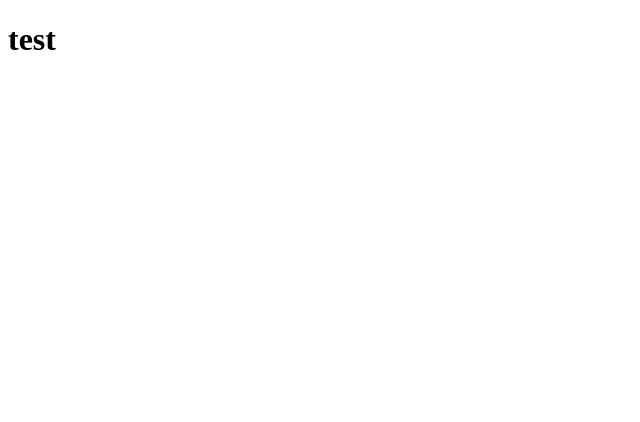
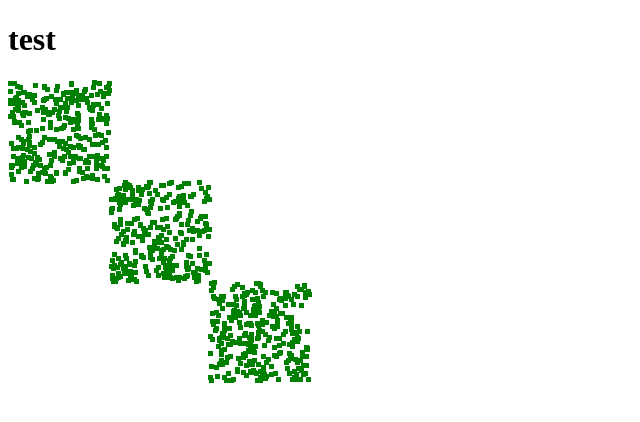
Before and after one commit to nelson54/cube, a website built with webpack: page index.html in a window 1280 px wide. Shown: the whole page, without its empty margins (0-640 px from the left). Built offline with nearby package versions, Linux system fonts and the light colour scheme.

Commit message:
add sample test

```diff
--- a/index.html
+++ b/index.html
@@ -8,7 +8,7 @@
 
 <body>
   <h1>test</h1>
-  <canvas id="grid"></canvas>
+  <canvas id="grid" height="1000px" width="1000px"></canvas>
 
 </body>
 </html>
--- a/src/index.js
+++ b/src/index.js
@@ -18,15 +18,15 @@ document.addEventListener("DOMContentLoaded", function(event) {
     (function displaySamples(n) {
 
 
-        /*grid
+        let samples = grid
             .map((view) => view.sampleN(n))
-            .reduce((samples, all) => {
+            .reduce((all, samples) => {
                 return all.concat(samples);
             }, []);
 
         for (let sample of samples) {
             ctx.fillStyle = 'green';
             ctx.fillRect(sample.x, sample.y, sampleSize, sampleSize);
-        }*/
+        }
     })(100)
 });
--- a/src/vision/grid.js
+++ b/src/vision/grid.js
@@ -15,7 +15,7 @@ module.exports = class Grid {
     }
 
     map(func) {
-        return this.boxes.map(apply(this, func))
+        return this.boxes.map(func)
     }
 
     each(func) {
--- a/src/vision/view.js
+++ b/src/vision/view.js
@@ -1,5 +1,7 @@
+const MathUtils = require('./math-utils');
+
 function sample(min, max) {
-    MathUtils.randomBetween(min, max)
+    return MathUtils.randomBetween(min, max)
 }
 
 module.exports = class View {
@@ -21,10 +23,10 @@ module.exports = class View {
     }
 
     sampleX() {
-        sample(this.x, this.x1);
+        return sample(this.x, this.x1);
     }
 
     sampleY() {
-        sample(this.x, this.x1);
+        return sample(this.x, this.x1);
     }
 }
```
